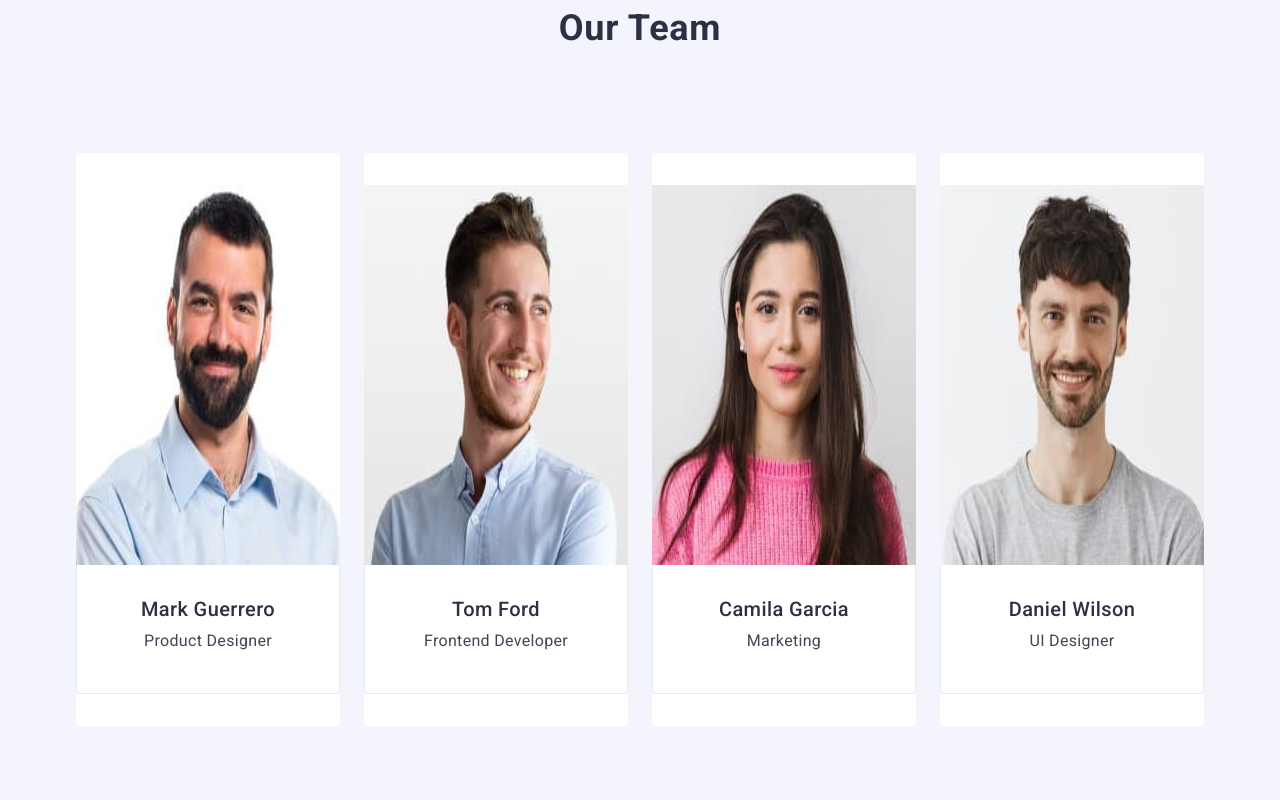
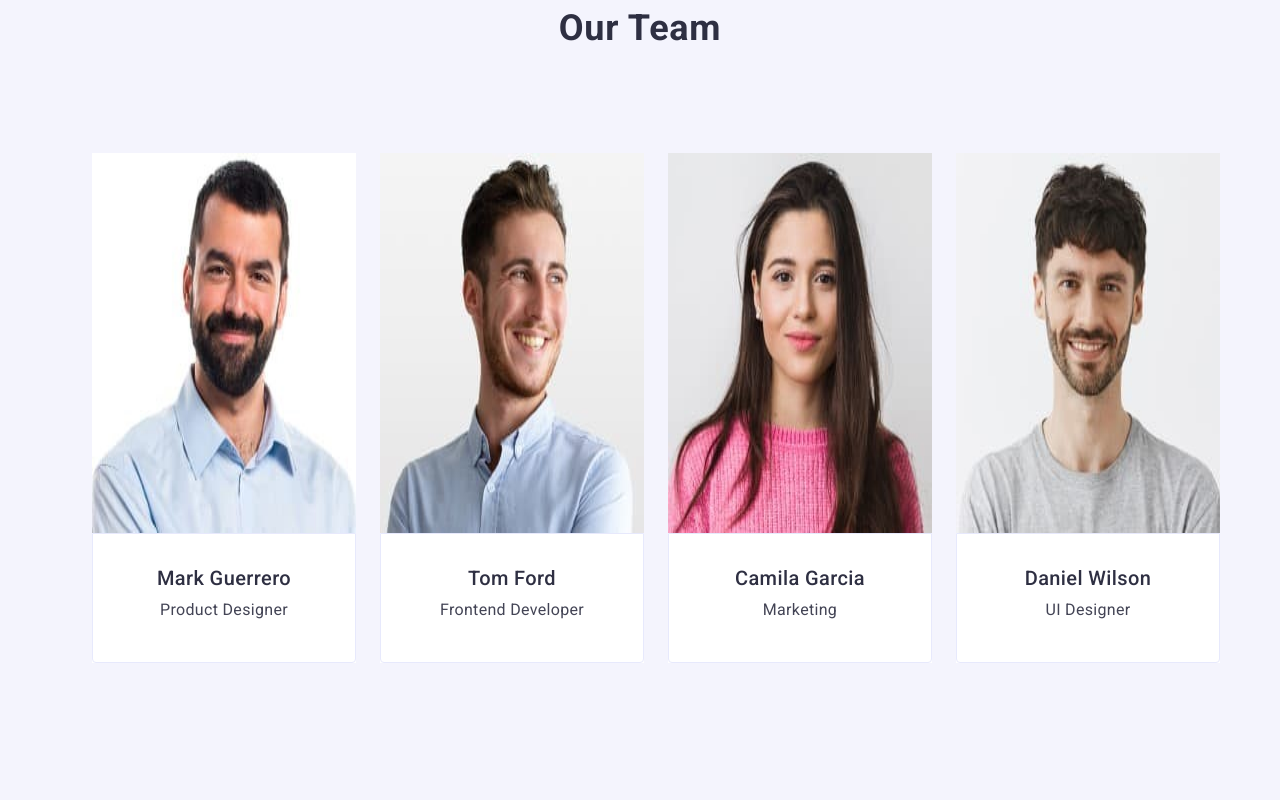
Before and after one commit to BFajkis/goit-markup-hw-03, a plain HTML site: page index.html in a window 1280 px wide. Shown: the part 1280-2080 px from the top of the page. Drawn offline with nearby package versions, Linux system fonts and the light colour scheme.

Commit message:
Update styles.css

```diff
--- a/css/styles.css
+++ b/css/styles.css
@@ -214,10 +214,9 @@ padding: 0;
     margin: 0 auto;
 }
 .category{
-    padding: 32px 0px;
+    padding: 32px 16px;
     border: 1px solid #e7e9fc;
-
-    border-radius: 0px 0px 4px 4px;
+    border-top: none;
 
 
 }
@@ -229,22 +228,19 @@ padding: 0;
 .thirth_section{
     background:#F4F4FD;
     padding: 120px 0;
-    border-top: none;
     border-radius: 0px 0px 4px 4px;
-
 
 }
 
 .list-thirt-section{
     display: flex;
     gap: 24px;
-    padding:32px 0px;
+    padding:32px 16px;
 }
 
 .container-name{
 padding: 32px 16px;
 border: 1px solid #e7e9fc;
-border-top: none;
 border-radius: 0px 0px 4px 4px;
 }
 
@@ -268,9 +264,7 @@ border-radius: 0px 0px 4px 4px;
     gap: 24px;
     margin: 0 auto;
     margin-bottom: 48px;
-    border-radius: 0px 0px 4px 4px;
-    border-top: none;
-    padding: 32px 0px;
+
 }
 
 .style_footer{
```
